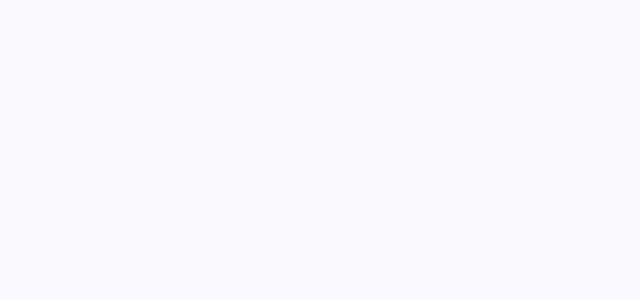
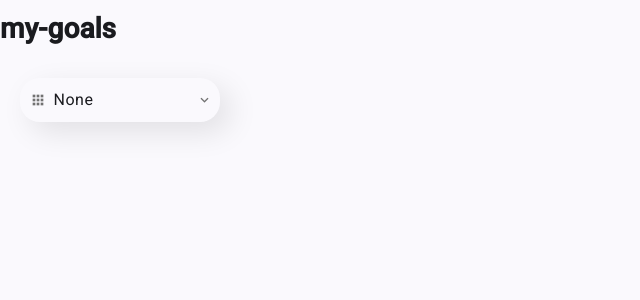
Before and after one commit to banna2204/Mygoals, an Angular app: page / in a window 1280 px wide. Shown: the top 300 px of the page, without its empty margins (0-640 px from the left). Built offline with nearby package versions, Linux system fonts and the light colour scheme.

Commit message:
practice mat-select

```diff
--- a/src/app/app.html
+++ b/src/app/app.html
@@ -0,0 +1,2 @@
+<h1>{{title()}}</h1>
+<app-mat-select></app-mat-select>
--- a/src/app/app.ts
+++ b/src/app/app.ts
@@ -1,9 +1,10 @@
 import { Component, signal } from '@angular/core';
 import { RouterOutlet } from '@angular/router';
+import { MatSelect } from './components/mat-select/mat-select';
 
 @Component({
   selector: 'app-root',
-  imports: [RouterOutlet],
+  imports: [RouterOutlet, MatSelect],
   templateUrl: './app.html',
   styleUrl: './app.scss',
 })
--- /dev/null
+++ b/src/app/components/mat-select/mat-select.html
@@ -0,0 +1,13 @@
+<mat-form-field class="mat-form-field m-10 flex">
+  @if(value() == null) {
+    <mat-icon class="mat-icon f-s-16">{{isPanelOpen() ? 'search' : 'apps'}}</mat-icon>
+  } @else {
+    <mat-icon class="mat-icon f-s-16">{{isPanelOpen() ? 'search' : 'corporate_fare'}}</mat-icon>
+  }
+  <mat-select [(ngModel)]="value" canSelectNullableOptions (openedChange)="isPanelOpen.set($event)">
+    @for (option of options; track option) {
+      <mat-option [value]="option.value">{{option.label}}</mat-option>
+    }
+  </mat-select>
+  <mat-icon class="mat-icon f-s-16">{{isPanelOpen() ? 'keyboard_arrow_up' : 'keyboard_arrow_down'}}</mat-icon>
+</mat-form-field>
--- /dev/null
+++ b/src/app/components/mat-select/mat-select.scss
@@ -0,0 +1,83 @@
+::ng-deep .mat-form-field {
+  mat-icon {
+    height: 16px;
+    width: 16px;
+    color: var(--color-second-grey);
+  }
+  .mat-mdc-text-field-wrapper {
+    border-bottom: none;
+
+    &:hover {
+      border: 1px solid blue;
+    }
+
+    &.mdc-text-field--focused {
+      border: 2px solid rgb(0,0,255,0.7);
+    }
+  }
+
+  .mdc-text-field--filled {
+    border-radius: 20px;
+    padding: 0 10px;
+  }
+
+  .mdc-text-field--filled:not(.mdc-text-field--disabled) {
+    background-color: transparent;
+    box-shadow: 10px 10px 30px rgba(0, 0, 0, 0.1);
+  }
+
+  .mdc-text-field--filled .mdc-line-ripple::before,
+  .mdc-text-field--filled .mdc-line-ripple::after {
+    border-bottom-width: 0px;
+  }
+
+  .mdc-text-field--outlined .mat-mdc-form-field-infix,
+  .mdc-text-field--no-label .mat-mdc-form-field-infix {
+    padding-top: 10px;
+    padding-bottom: 10px;
+    min-height: fit-content;
+    display: flex;
+    align-items: center;
+  }
+
+  .mat-mdc-select {
+    .mat-mdc-select-min-line {
+      margin-left: 10px;
+    }
+
+    .mat-mdc-select-arrow-wrapper {
+      display: none;
+    }
+  }
+
+  --mat-sys-hover-state-layer-opacity: 0;
+
+  .cdk-overlay-pane {
+    margin-top: 5px;
+
+    .mat-mdc-select-panel {
+      padding: 5px;
+      border-radius: 20px;
+      background-color: transparent;
+
+      .mat-mdc-option {
+        min-height: 30px;
+        border-radius: 20px;
+
+        &:focus.mdc-list-item,
+        &.mat-mdc-option-active.mdc-list-item {
+          background-color: #dae2f9;
+        }
+
+        &:hover:not(.mdc-list-item--selected) {
+          background-color: #f3e5e8;
+        }
+      }
+
+      .mat-pseudo-checkbox-minimal.mat-pseudo-checkbox-checked::after {
+        width: 9px;
+        height: 4px;
+      }
+    }
+  }
+}
--- /dev/null
+++ b/src/app/components/mat-select/mat-select.ts
@@ -0,0 +1,24 @@
+import { Component, signal } from '@angular/core';
+import {FormsModule} from '@angular/forms';
+import {MatInputModule} from '@angular/material/input';
+import {MatSelectModule} from '@angular/material/select';
+import {MatFormFieldModule} from '@angular/material/form-field';
+import { MatIconModule } from '@angular/material/icon';
+
+@Component({
+  selector: 'app-mat-select',
+  imports: [FormsModule, MatInputModule, MatSelectModule, MatFormFieldModule, MatIconModule],
+  templateUrl: './mat-select.html',
+  styleUrl: './mat-select.scss',
+})
+export class MatSelect {
+  isPanelOpen = signal(false);
+  value = signal<number | null>(null);
+  options = [
+    {label: 'None', value: null},
+    {label: 'One', value: 1},
+    {label: 'Two', value: 2},
+    {label: 'Three', value: 3},
+  ];
+
+}
```
Also changed, not shown: 1 other file (tests, documents, lock files or other folders).
